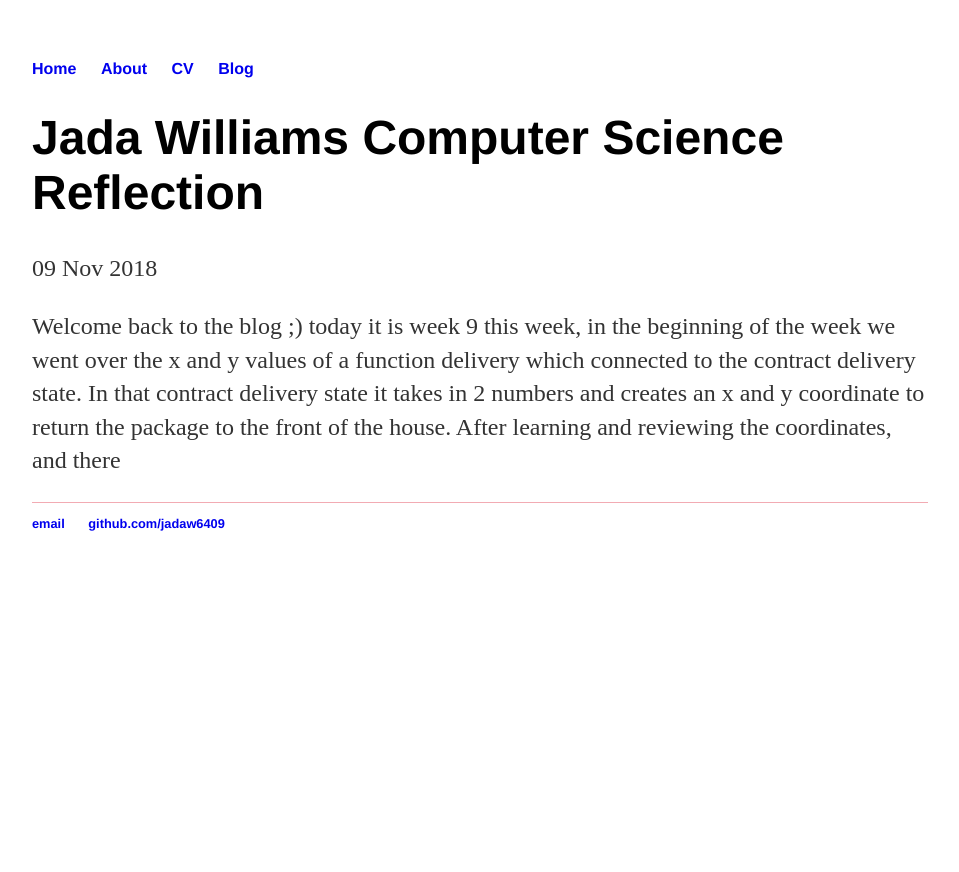
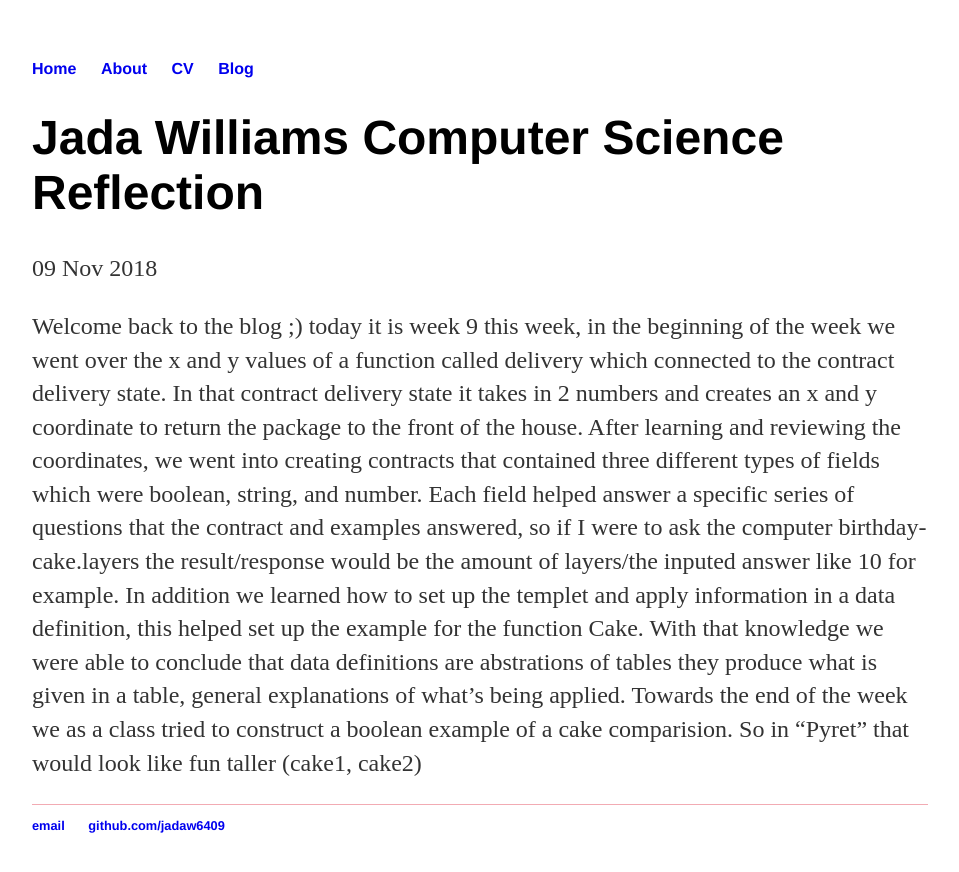
Before and after one commit to jadaw6409/jadaw6409.github.io, a Jekyll site: the page built from _posts/2018-11-09-title-of-my-post.md, in a window 1280 px wide. Shown: the top 872 px of the page, without its empty margins (160-1119 px from the left). Built offline with Jekyll 4.4.1, drawn with Linux system fonts in a browser that asks for light colours.

Commit message:
Update 2018-11-09-title-of-my-post.md

```diff
--- a/_posts/2018-11-09-title-of-my-post.md
+++ b/_posts/2018-11-09-title-of-my-post.md
@@ -4,4 +4,4 @@ title: "Jada Williams Computer Science Reflection"
 date: 2018-11-09
 ---
 
-Welcome back to the blog ;) today it is week 9 this week, in the beginning of the week we went over the x and y values of a function delivery which connected to the contract delivery state. In that contract delivery state it takes in 2 numbers and creates an x and y coordinate to return the package to the front of the house. After learning and reviewing the coordinates, and there
+Welcome back to the blog ;) today it is week 9 this week, in the beginning of the week we went over the x and y values of a function called delivery which connected to the contract delivery state. In that contract delivery state it takes in 2 numbers and creates an x and y coordinate to return the package to the front of the house. After learning and reviewing the coordinates, we went into creating contracts that contained three different types of fields which were boolean, string, and number. Each field helped answer a specific series of questions that the contract and examples answered, so if I were to ask the computer birthday-cake.layers the result/response would be the amount of layers/the inputed answer like 10 for example. In addition we learned how to set up the templet and apply information in a data definition, this helped set up the example for the function Cake. With that knowledge we were able to conclude that data definitions are abstrations of tables they produce what is given in a table, general explanations of what's being applied. Towards the end of the week we as a class tried to construct a boolean example of a cake comparision. So in "Pyret" that would look like  fun taller (cake1, cake2)
```
